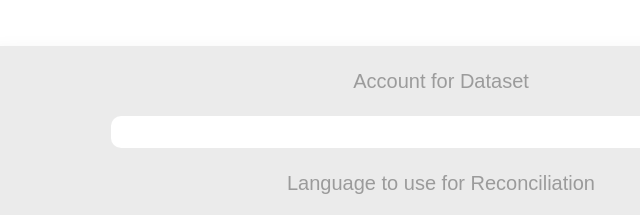
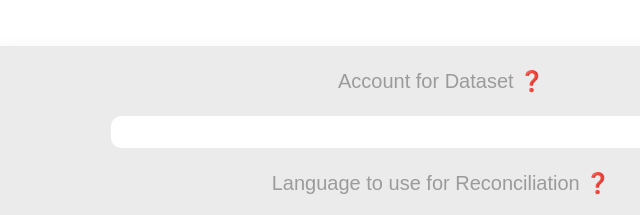
Before and after one commit to skohub-io/skohub-reconcile-publish, a website: page public/index.html in a window 1280 px wide. Shown: the part 352-567 px from the top of the page, 199-839 px from the left. Drawn offline with Linux system fonts and the light colour scheme; a web font is replaced by a local one.

Commit message:
Add tooltips for form fields #18

```diff
--- a/public/index.html
+++ b/public/index.html
@@ -36,9 +36,12 @@
           <form action="/upload" enctype="multipart/form-data" method="post">
             <div class="form-group">
               <label for="account">Account for Dataset
+                  <a title="Imagine it like a namespace that holds your vocabulary. Since the service is free for everyone to use, other people could potentially overwrite your vocabulary. So choose a name not too common.">❓</a>
               </label>
               <input type="text" id="account" name="account" required />
-              <label for="language">Language to use for Reconciliation</label>
+              <label for="language">Language to use for Reconciliation
+                <a title="Reconciliation is done against a specific language. So tell us what language of your vocabulary we should use.">❓</a>
+                </label>
               <input type="text" id="language" name="language" required placeholder="e.g. de" />
               <label for="file_upload">
                 Please select a file to upload (.ttl)
```
